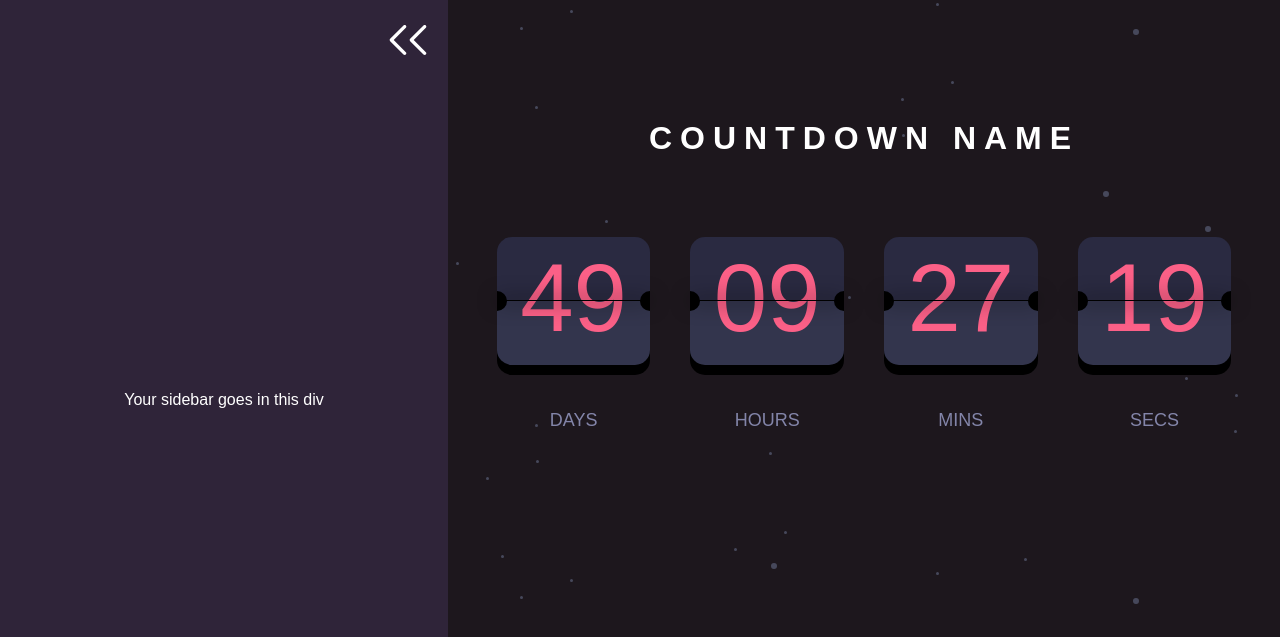
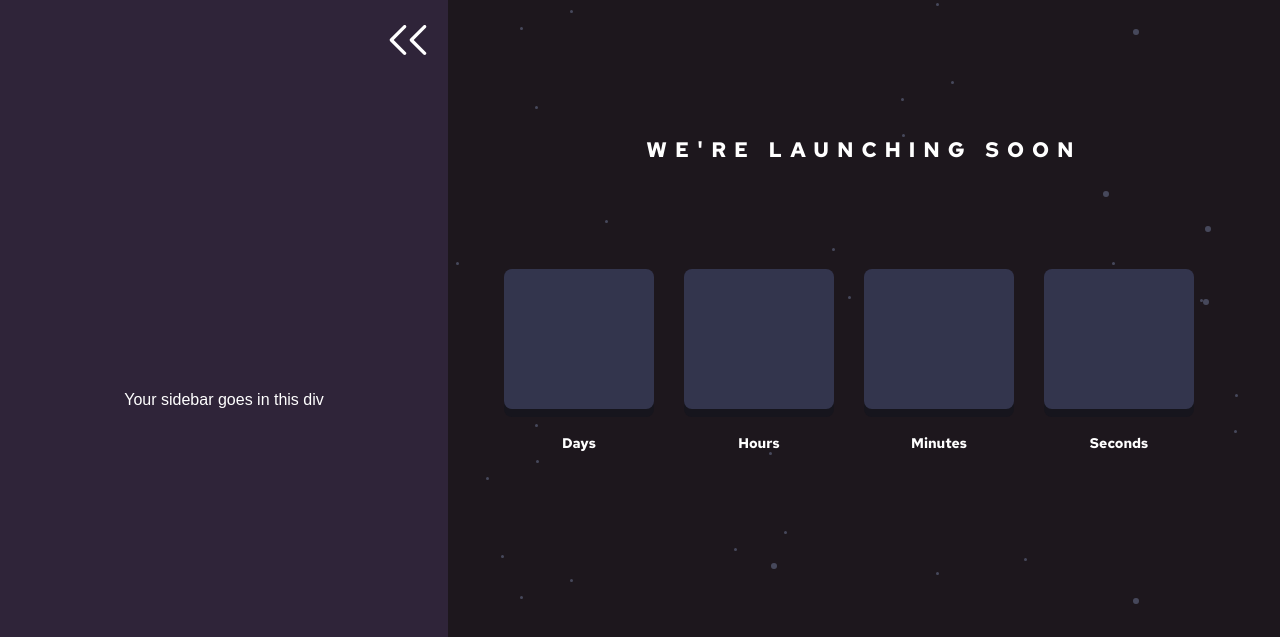
Before and after one commit to MK-Codecademy/CountdownApp, a website: page index.html in a window 1280 px wide. Shown: the top 637 px of the page. Drawn offline with nearby package versions, Linux system fonts and the light colour scheme.

Commit message:
refactor html and css

```diff
--- a/index.html
+++ b/index.html
@@ -33,76 +33,53 @@
     <!--The main section will hold the clock, header, etc-->
     <main id="main" class="open">
 
-      <div id="main-countdown-wrapper">
-        <h1>COUNTDOWN NAME</h1>
+      <h1>We're launching soon</h1>
 
-        <div class="count-blocks-wrapper">
+      <div class="countdown">
 
-          <div class="count-block">
-            <div class="front">
-              <div class="top">
-                <div id="se"></div>
-                <div id="sw"></div>
-                <div id="line"></div>
-              </div>
-              <div class="bottom">
-                <div id="ne"></div>
-                <div id="nw"></div>
-              </div>
-            </div>
-            <div class="timer days"></div>
-            <div class="c-title">Days</div>
-          </div>
+        <div class="countdown-block">
+          <span class="days time-elem">
+            <span class="top"></span>
+            <span class="top-back"></span>
+            <span class="bottom"></span>
+            <span class="bottom-back"></span>
+          </span>
+          <span class="title">Days</span>
+        </div>
 
-          <div class="count-block">
-            <div class="front">
-              <div class="top">
-                <div id="se"></div>
-                <div id="sw"></div>
-                <div id="line"></div>
-              </div>
-              <div class="bottom">
-                <div id="ne"></div>
-                <div id="nw"></div>
-              </div>
-            </div>
-            <div class="timer hours"></div>
-            <div class="c-title">hours</div>
-          </div>
+        <div class="countdown-block">
+          <span class="hours time-elem">
+            <span class="top"></span>
+            <span class="top-back"></span>
+            <span class="bottom"></span>
+            <span class="bottom-back"></span>
+          </span>
+          <span class="title">Hours</span>
+        </div>
 
-          <div class="count-block">
-            <div class="front">
-              <div class="top">
-                <div id="se"></div>
-                <div id="sw"></div>
-                <div id="line"></div>
-              </div>
-              <div class="bottom">
-                <div id="ne"></div>
-                <div id="nw"></div>
-              </div>
-            </div>
-            <div class="timer mins"></div>
-            <div class="c-title">mins</div>
-          </div>
+        <div class="countdown-block">
+          <span class="minutes time-elem">
+            <span class="top"></span>
+            <span class="top-back"></span>
+            <span class="bottom"></span>
+            <span class="bottom-back"></span>
+          </span>
+          <span class="title">Minutes</span>
+        </div>
 
-          <div class="count-block">
-            <div class="front">
-              <div class="top">
-                <div id="se"></div>
-                <div id="sw"></div>
-                <div id="line"></div>
-              </div>
-              <div class="bottom">
-                <div id="ne"></div>
-                <div id="nw"></div>
-              </div>
-            </div>
-            <div class="timer secs"></div>
-            <div class="c-title">secs</div>
-          </div>
+        <div class="countdown-block">
+          <span class="seconds time-elem">
+            <span class="top"></span>
+            <span class="top-back"></span>
+            <span class="bottom"></span>
+            <span class="bottom-back"></span>
+          </span>
+          <span class="title">Seconds</span>
+        </div>
 
-      </div>
+    </div>
+
+
     </main>
   </div>
 
@@ -116,7 +93,6 @@
   </footer>
 
   <script src="./resources/js/flippingCountdown.js"></script>
-  <script src="https://cdnjs.cloudflare.com/ajax/libs/gsap/3.8.0/gsap.min.js"></script>
   <script src="./resources/js/closeSidebar.js"></script>
   <script src="./resources/js/overlay.js"></script>
   <script src="./resources/js/countdownClock.js"></script>
--- a/resources/js/countdownClock.js
+++ b/resources/js/countdownClock.js
@@ -1,4 +1,4 @@
-const calculateTimeUntil = (countdown) => {
+/* const calculateTimeUntil = (countdown) => {
   const currentDate = Date.now(); //get unix timestamp for current date/time)
   const countdownDate = Date.parse(countdown.date + ' ' + countdown.time) //get unix timestamp for countdown date/time
 
@@ -31,8 +31,8 @@ const convertSecondsToDays = (seconds) => {
 // DOM elements for days, hours, mins and secs
 const daysEl = document.getElementsByClassName('days');
 const hoursEl = document.getElementsByClassName('hours');
-const minsEl = document.getElementsByClassName('mins');
-const secsEl = document.getElementsByClassName('secs');
+const minsEl = document.getElementsByClassName('minutes');
+const secsEl = document.getElementsByClassName('seconds');
 
 // ChristmasCountdown object for testing purposes
 const Christmas = {
@@ -65,3 +65,4 @@ const clock = setInterval(() => {
      document.getElementById('clock').innerHTML = 'Countdown Complete';
   }
 }, 1000);
+ */
--- a/styles.css
+++ b/styles.css
@@ -1,4 +1,7 @@
 @import 'node_modules/modern-normalize/modern-normalize.css';
+/* font */
+@import url('https://fonts.googleapis.com/css2?family=Red+Hat+Text:wght@400;700&display=swap');
+@import url("https://fonts.googleapis.com/css2?family=Barlow:wght@600&display=swap");
 
 /*Global styles*/
 * {
@@ -33,10 +36,6 @@ body {
 --white-text: hsl(0, 0%, 100%);
 }
 
-/* font */
-@import url('https://fonts.googleapis.com/css2?family=Red+Hat+Text:wght@400;700&display=swap');
-@import url("https://fonts.googleapis.com/css2?family=Barlow:wght@600&display=swap");
-
 .font-RedHatText-400 {
   font-family: 'Red Hat Text', sans-serif;
   font-weight: 400;
@@ -66,7 +65,7 @@ aside {
   position: relative;
   transition: 0.8s;
   overflow-x: hidden;
-  z-index: 1;
+  z-index: 2;
 }
 
 aside.open {
@@ -81,6 +80,7 @@ aside .content {
   width: 50px;
   height: 50px;
   top: 15px;
+  z-index: 1;
 }
 .open-close-btn:hover {
   cursor: pointer;
@@ -90,6 +90,7 @@ aside .content {
   position: absolute;
   right: 15px;
 }
+
 #sidebar-close-btn:hover {
   right: 20px;
 }
@@ -252,124 +253,65 @@ border-radius: 10px;
 /*#region Main Countdown Area*/
 
 main {
-  width: 100vw;
   height: 100vh;
   transition: 0.8s;
-  overflow-x: hidden;
+  font: 700 14px/1 'Red Hat Text', sans-serif;
+  display: flex;
+  justify-content: flex-start;
+  padding-top: 15vh;
+  position: relative;
+  flex-flow: column nowrap;
+  width: 100vw;
+}
+
+main h1 {
+  font: 700 14px/1 'Red Hat Text', sans-serif;
+  font-size: 1.5em;
+  margin: 19px 0 109px;
+  letter-spacing: 8px;
+  color: #fff;
+  text-transform: uppercase;
 }
 
 main.open {
   width: 65vw;
 }
-/*#endregion*/
 
-/* Main countdown */
-#main-countdown-wrapper {
-  margin-top: 15vh;
+.countdown {
+  font: 700 14px/1 'Red Hat Text', sans-serif;
   display: flex;
-  flex-direction: column;
-  text-transform: uppercase;
-  font-weight: 900;
-  letter-spacing: 0.5em;
-  font-family: 'Red Hat Text', sans-serif;
+  flex-flow: row nowrap;
+  justify-content: center;
 }
 
-.count-blocks-wrapper {
+.countdown-block {
+  font: 700 14px/1 'Red Hat Text', sans-serif;
   display: flex;
-  flex-direction: row;
-  align-self: center;
+  flex-flow: column nowrap;
+  align-items: center;
+  margin-right: 30px;
 }
 
-.count-block {
-  display: flex;
-  flex-direction: column;
-  color: hsl(345, 95%, 68%);
-  padding: 10vh 20px;
-  font-size: 6em;
-  font-weight: 300;
+.time-elem {
+  font: 700 14px/1 'Red Hat Text', sans-serif;
+  box-sizing: border-box;
+  color: #fb6087;
+  position: relative;
+  height: 140px;
+  width: 150px;
+  background-color: #33354d;
+  border-radius: 8px;
   text-align: center;
-  letter-spacing: 0;
+  font-size: 5.5em;
+  overflow: hidden;
+  margin-bottom: 27px;
+  line-height: 138px;
+  box-shadow: 0px 8px 0px 0px #16151d;
 }
 
-.c-title {
-  color: rgb(131, 133, 169);
-  font-size: 18px;
-  position: relative;
-  bottom: 25%;
-}
 
-.top {
-  background-color: #2a2a41;
-  height: 8vh;
-  width: 12vw;
-  border-radius: 15px 15px 0 0;
-  position: relative;
-}
 
-.bottom {
-  background-color: #33354d;
-  height: 8vh;
-  width: 12vw;
-  box-shadow: 0px 10px black;
-  border-radius: 0 0 15px 15px;
-  position: relative;
-}
-
-#line {
-  background:black;
-  height: 1px;
-  width:100%;
-  position:absolute;
-  bottom: 0;
-  z-index: 1;
-  box-shadow: 0 0 20px 1px black;
-}
-
-#se {
-  background:black;
-  height:10px;
-  width:10px;
-  position:absolute;
-  right: 0;
-  bottom: 0;
-  border-radius: 20px 0px 0px 0px;
-}
-
-#sw {
-  background:black;
-  height:10px;
-  width:10px;
-  position:absolute;
-  left: 0;
-  bottom: 0;
-  border-radius: 0px 20px 0px 0px;
-}
-
-#ne {
-  background:black;
-  height:10px;
-  width:10px;
-  position:absolute;
-  right: 0;
-  top: 0;
-  border-radius: 0px 0px 0px 20px;
-}
-
-#nw {
-  background:black;
-  height:10px;
-  width:10px;
-  position:absolute;
-  left: 0;
-  top: 0;
-  border-radius: 0px 0px 20px 0px;
-}
-
-.timer {
-  position: relative;
-  bottom: 47%;
-}
-
+/*#endregion*/
 
 /*#region Mobile page layout*/
 @media screen and (max-width: 800px) {
```
